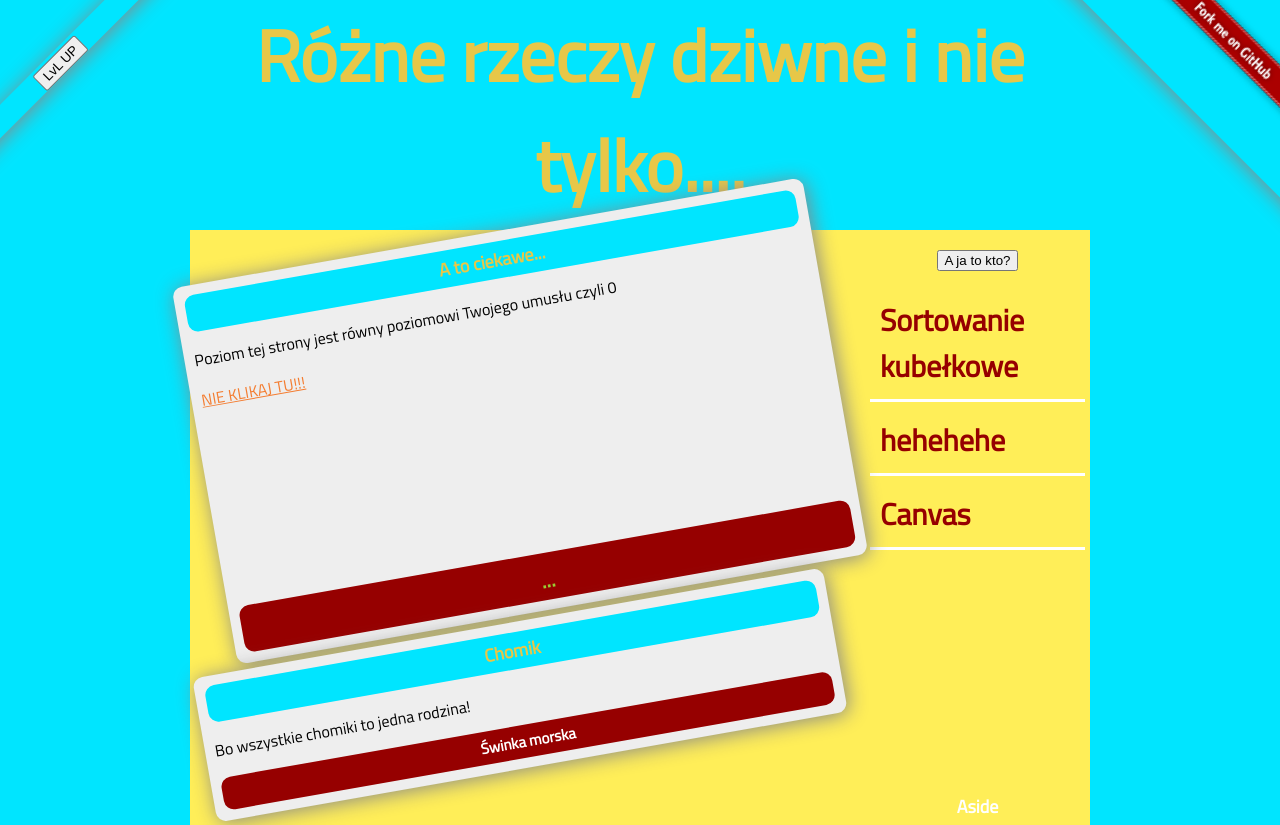
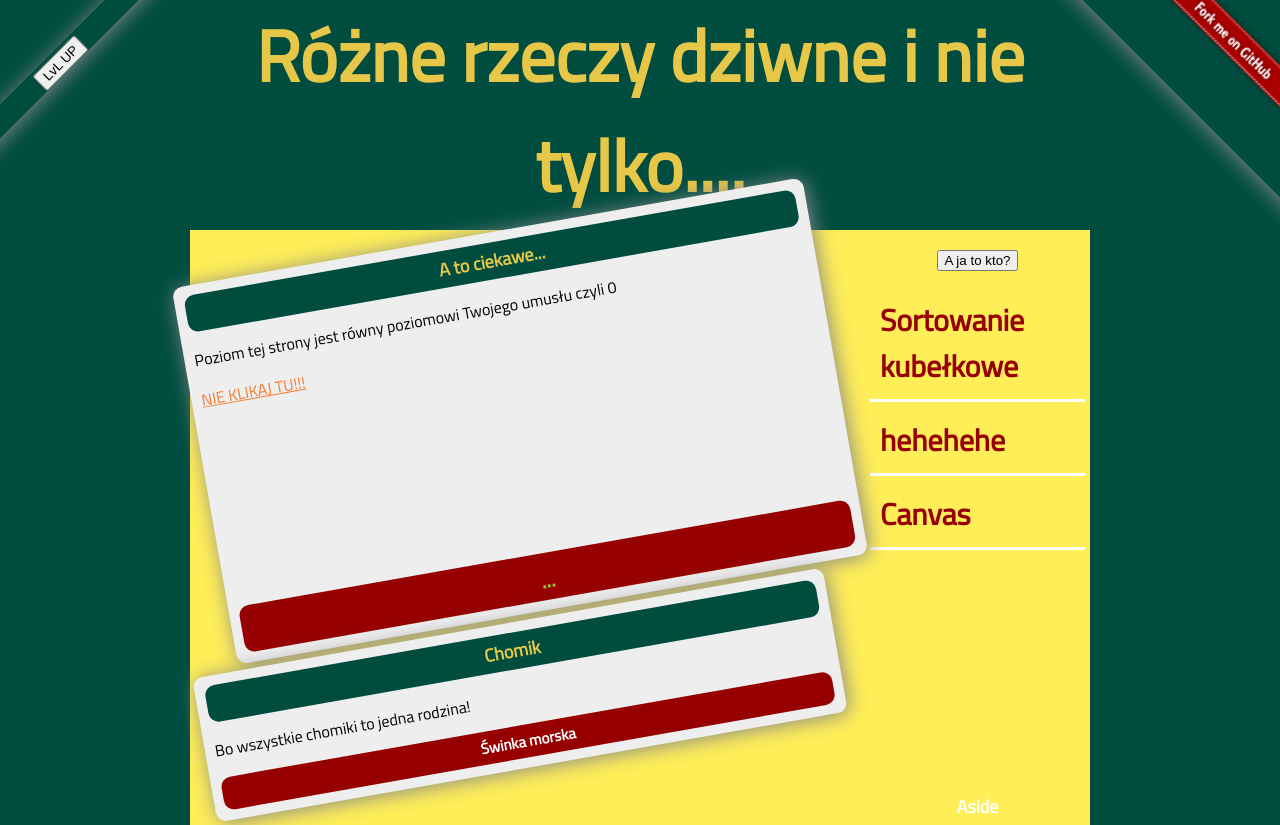
Before and after one commit to Niksior/chomik, a plain HTML site: page index.html in a window 1280 px wide. Shown: the top 825 px of the page. Drawn offline with nearby package versions, Linux system fonts and the light colour scheme.

Commit message:
material v3

```diff
--- a/styl.css
+++ b/styl.css
@@ -3,11 +3,11 @@ body {
 	font-family: 'Titillium Web', sans-serif;
 	margin: 0px auto;
 	max-width:900px;
-	background-color: #00e5ff;
+	background-color: #004d40;
 }
 
 header {
-	background-color: #00e5ff;
+	background-color: #004d40;
 	display: block;
 	color: #dc13a1;
 	text-align: center;
@@ -41,7 +41,7 @@ h3 {
 
 lCorner {
 	color: #a8a730;
-	background-color: #00e5ff;
+	background-color: #004d40;
 	-webkit-box-shadow: 2px 2px 20px #888;
 	-webkit-transform: rotate(-45deg);
 	-moz-box-shadow: 2px 2px 20px #888;
@@ -55,7 +55,7 @@ lCorner {
 
 rCorner {
 	color: #a8a730;
-	background-color: #00e5ff;
+	background-color: #004d40;
 	-webkit-box-shadow: 2px 2px 20px #888;
 	-webkit-transform: rotate(45deg);
 	-moz-box-shadow: 2px 2px 20px #888;
```
